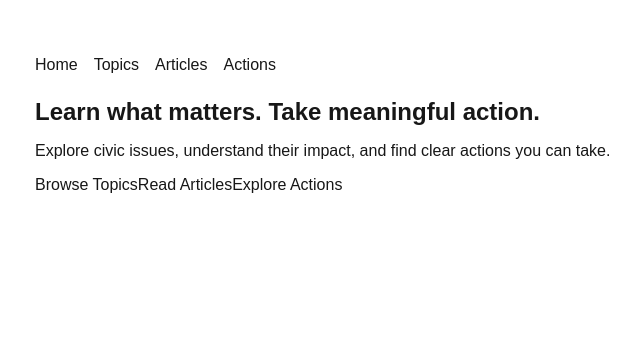
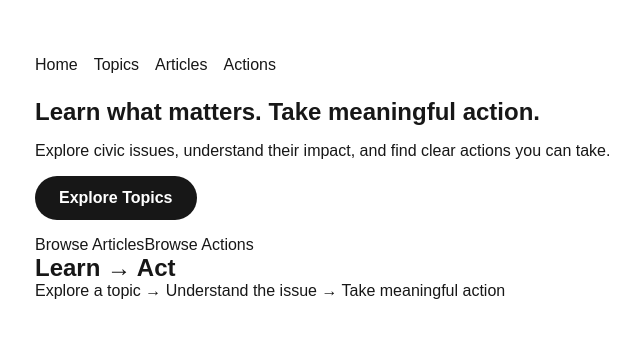
Before and after one commit to kborn/signalfire, a Next.js app in the folder apps/web/: page / in a window 1280 px wide. Shown: the top 338 px of the page, without its empty margins (149-789 px from the left). Built offline with nearby package versions, Linux system fonts and the light colour scheme.

Commit message:
initial home page update

```diff
--- a/apps/web/src/app/globals.css
+++ b/apps/web/src/app/globals.css
@@ -68,3 +68,43 @@ a {
     color-scheme: dark;
   }
 }
+
+.primaryCTA {
+  display: inline-flex;
+  align-items: center;
+  justify-content: center;
+  width: fit-content;
+  padding: 0.875rem 1.5rem;
+  border-radius: 999px;
+  background: #171717;
+  color: #ffffff;
+  font-weight: 600;
+  line-height: 1;
+  transition:
+    background-color 0.2s ease,
+    transform 0.2s ease;
+}
+
+.primaryCTA:hover {
+  background: #2b2b2b;
+}
+
+.primaryCTA:focus-visible {
+  outline: 2px solid currentColor;
+  outline-offset: 3px;
+}
+
+.primaryCTA:active {
+  transform: translateY(1px);
+}
+
+@media (prefers-color-scheme: dark) {
+  .primaryCTA {
+    background: #ededed;
+    color: #0a0a0a;
+  }
+
+  .primaryCTA:hover {
+    background: #d6d6d6;
+  }
+}
--- a/apps/web/src/app/page.tsx
+++ b/apps/web/src/app/page.tsx
@@ -2,14 +2,26 @@ import Link from 'next/link';
 
 export default function HomePage() {
   return (
+    <div>
       <section className="page-section">
         <h1>Learn what matters. Take meaningful action.</h1>
+
         <p>Explore civic issues, understand their impact, and find clear actions you can take.</p>
+
+        <Link href="/topics" className="primaryCTA">
+          Explore Topics
+        </Link>
+
         <div>
-        <Link href="/topics">Browse Topics</Link>
-        <Link href="/articles">Read Articles</Link>
-        <Link href="/actions">Explore Actions</Link>
+          <Link href="/articles">Browse Articles</Link>
+          <Link href="/actions">Browse Actions</Link>
         </div>
       </section>
+      <section>
+        <h2>Learn → Act</h2>
+
+        <p>Explore a topic → Understand the issue → Take meaningful action</p>
+      </section>
+    </div>
   );
 }
```
Also changed, not shown: 2 other files (tests, documents, lock files or other folders). Lines whose indentation alone changed are shown as unchanged.
